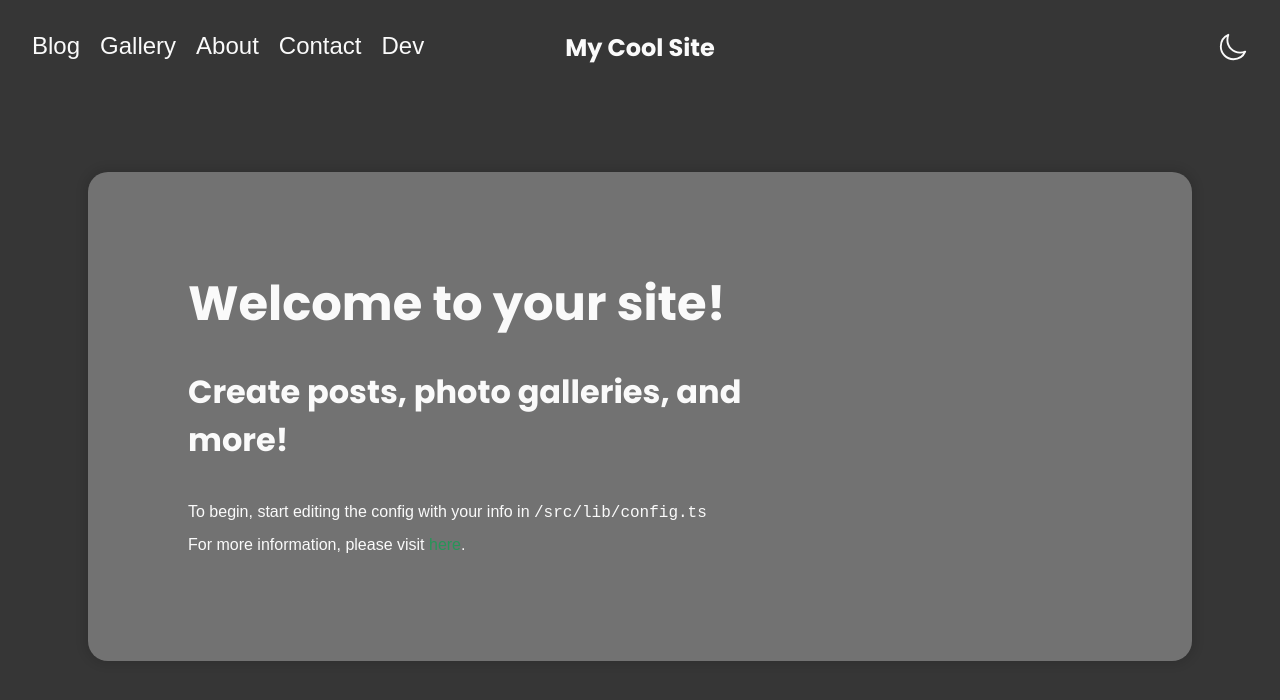
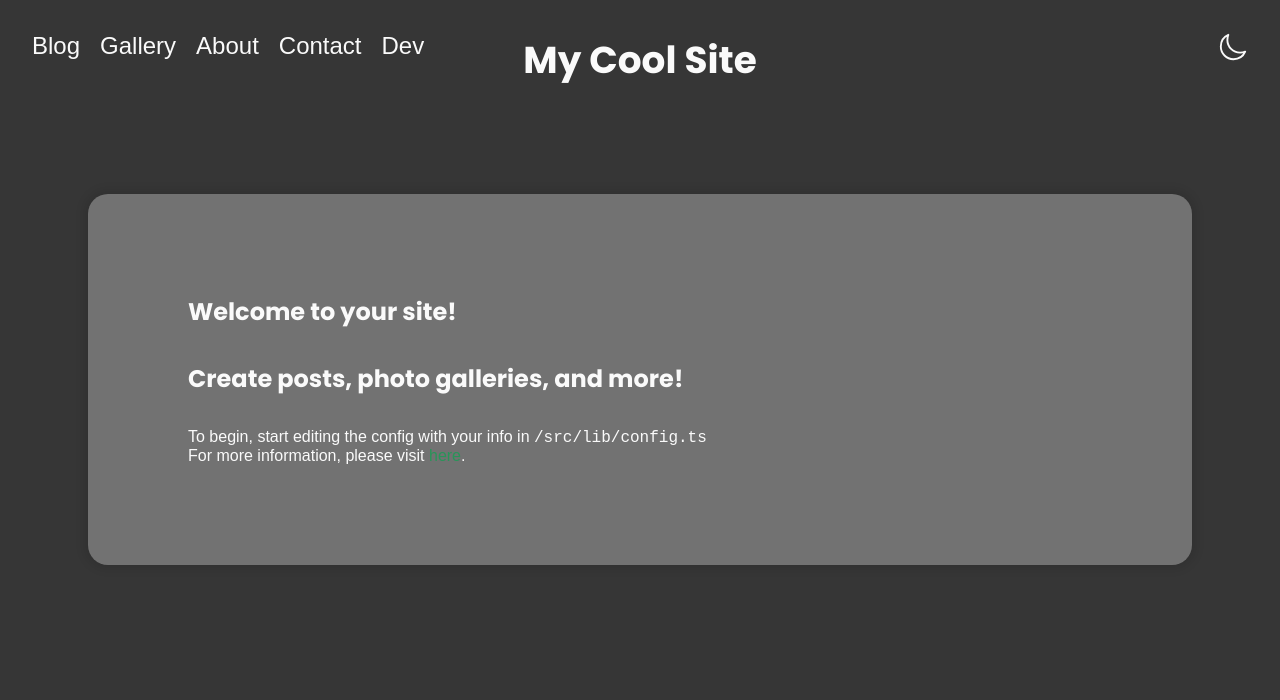
Before and after one commit to gr-eggory/ever-greg, a SvelteKit app: page / in a window 1280 px wide. Shown: the top 700 px of the page. Built offline with nearby package versions, Linux system fonts and the light colour scheme; a web font is replaced by a local one.

Commit message:
Typography font families

```diff
--- a/src/lib/components/typography/Body1.svelte
+++ b/src/lib/components/typography/Body1.svelte
@@ -5,5 +5,6 @@
 		font-size: var(--font-16);
 		font-weight: var(--font-weight-regular);
 		line-height: 1.5;
+		font-family: var(--font-sans);
 	}
 </style>
--- a/src/lib/components/typography/Body2.svelte
+++ b/src/lib/components/typography/Body2.svelte
@@ -5,5 +5,6 @@
 		font-size: var(--font-14);
 		font-weight: var(--font-weight-regular);
 		line-height: 1.43;
+		font-family: var(--font-sans);
 	}
 </style>
--- a/src/lib/components/typography/H2.svelte
+++ b/src/lib/components/typography/H2.svelte
@@ -5,5 +5,6 @@
 		font-size: var(--font-60);
 		font-weight: var(--font-weight-light);
 		line-height: 1.2;
+		font-family: var(--font-sans);
 	}
 </style>
--- a/src/lib/components/typography/H3.svelte
+++ b/src/lib/components/typography/H3.svelte
@@ -5,5 +5,6 @@
 		font-size: var(--font-48);
 		font-weight: var(--font-weight-regular);
 		line-height: 1.167;
+		font-family: var(--font-sans);
 	}
 </style>
--- a/src/lib/components/typography/H4.svelte
+++ b/src/lib/components/typography/H4.svelte
@@ -5,5 +5,6 @@
 		font-size: var(--font-32);
 		font-weight: var(--font-weight-regular);
 		line-height: 1.235;
+		font-family: var(--font-sans);
 	}
 </style>
--- a/src/lib/components/typography/H5.svelte
+++ b/src/lib/components/typography/H5.svelte
@@ -5,5 +5,6 @@
 		font-size: var(--font-24);
 		font-weight: var(--font-weight-regular);
 		line-height: 1.334;
+		font-family: var(--font-sans);
 	}
 </style>
--- a/src/lib/components/typography/H6.svelte
+++ b/src/lib/components/typography/H6.svelte
@@ -5,5 +5,6 @@
 		font-size: var(--font-20);
 		font-weight: var(--font-weight-medium);
 		line-height: 1.6;
+		font-family: var(--font-sans);
 	}
 </style>
--- a/src/lib/components/typography/SubTitle1.svelte
+++ b/src/lib/components/typography/SubTitle1.svelte
@@ -5,5 +5,6 @@
 		font-size: var(--font-16);
 		font-weight: var(--font-weight-regular);
 		line-height: 1.75;
+		font-family: var(--font-sans);
 	}
 </style>
--- a/src/lib/components/typography/SubTitle2.svelte
+++ b/src/lib/components/typography/SubTitle2.svelte
@@ -5,5 +5,6 @@
 		font-size: var(--font-14);
 		font-weight: var(--font-weight-medium);
 		line-height: 1.57;
+		font-family: var(--font-sans);
 	}
 </style>
--- a/src/styles/global.scss
+++ b/src/styles/global.scss
@@ -95,30 +95,6 @@ html[data-font='dyslexic'] h2 {
 	line-height: 32px;
 }
 
-h1,
-h2 {
-	font-family: var(--font-sans);
-}
-
-h1 {
-	font-size: clamp(var(--font-32), 4vw, var(--font-48));
-	line-height: clamp(48px, 6vw, 64px);
-}
-
-h2 {
-	font-size: clamp(var(--font-24), 4vw, var(--font-32));
-	line-height: clamp(32px, 6vw, 48px);
-}
-
-h3 {
-	font-size: var(--font-24);
-	line-height: 32px;
-}
-
-p {
-	line-height: 32px;
-}
-
 lite-youtube {
 	border-radius: var(--rounded-20);
 }
```
